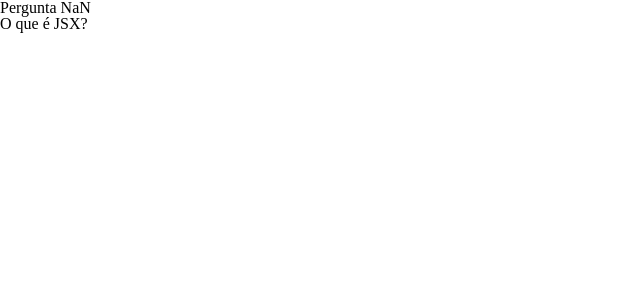
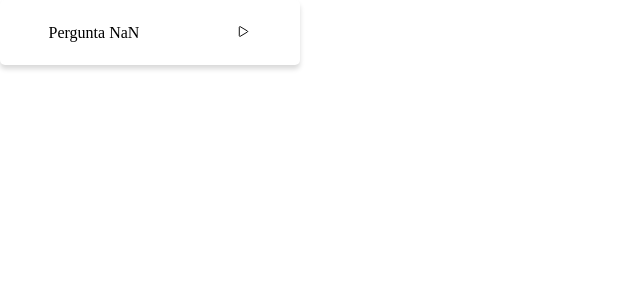
Before and after one commit to JoaoGracindo/projeto8-zaprecall, a React (Create React App) app: page / in a window 1280 px wide. Both pictures are taken after a click on the button "Iniciar Recall!". Shown: the top 300 px of the page, without its empty margins (0-640 px from the left). Built offline with nearby package versions, Linux system fonts and the light colour scheme.

Commit message:
icon correction

```diff
--- a/public/index.html
+++ b/public/index.html
@@ -10,6 +10,6 @@
   <body>
     <noscript>You need to enable JavaScript to run this app.</noscript>
     <div class="root"></div>
-    <script nomodule src="https://unpkg.com/ionicons@5.5.2/dist/ionicons/ionicons.js"></script>
+    <script src="https://unpkg.com/ionicons@5.4.0/dist/ionicons.js"></script>
   </body>
 </html>
--- a/src/components/Icon.js
+++ b/src/components/Icon.js
@@ -1,5 +1,7 @@
-export default function Icon (icon){
+export default function Icon (props){
+    console.log(props)
+    console.log(props.icon)
     return (
-        <ion-icon name={icon}></ion-icon>
+        <ion-icon name={props.icon}></ion-icon>
     )
 }
--- a/src/components/Question.js
+++ b/src/components/Question/Question.js
@@ -1,5 +1,6 @@
-import React from "react"
-import Icon from "./Icon"
+import React from "react";
+import Icon from "../Icon";
+import './style.css';
 
 export default function Question ({question, answer, key}){
     const [turned, setTurned] = React.useState(false)
@@ -7,7 +8,7 @@
         <div>
             <div className={turned ? 'hidden' : 'front'}>
                 <div>
-                    Pergunta {key + 1}
+                    Pergunta {parseInt(key) + 1}
                 </div>
                 <div onClick={() => setTurned(true)}>
                     <Icon icon="play-outline"/>
--- /dev/null
+++ b/src/components/Question/style.css
@@ -0,0 +1,32 @@
+*{
+    box-sizing: border-box;
+}
+
+.hidden{
+    display: none;
+}
+
+.front{
+    width: 300px;
+    height: 65px;
+    background: #FFFFFF;
+    box-shadow: 0px 4px 5px rgba(0, 0, 0, 0.15);
+    border-radius: 5px;
+    display: flex;
+    align-items: center;
+    justify-content: space-around;
+}
+
+.question{
+    width: 299px;
+    height: 131px;
+    background: #FFFFD5;
+    box-shadow: 0px 4px 5px rgba(0, 0, 0, 0.15);
+    border-radius: 5px;
+}
+
+ion-icon{
+    width: 15px;
+    height: 15px;
+    color: black;
+}
--- a/src/components/Questions.js
+++ b/src/components/Questions.js
@@ -1,12 +1,12 @@
 import React from "react";
 import Icon from "./Icon";
-import Question from "./Question";
+import Question from "./Question/Question";
 
 
 export default function Questions() {
     return(
         <>
-            <Question  question='O que é JSX?' answer='Uma extensão de linguagem do JavaScript' key='1'/>
+            <Question  question='O que é JSX?' answer='Uma extensão de linguagem do JavaScript' key={0}/>
         </>
 
     )
```
